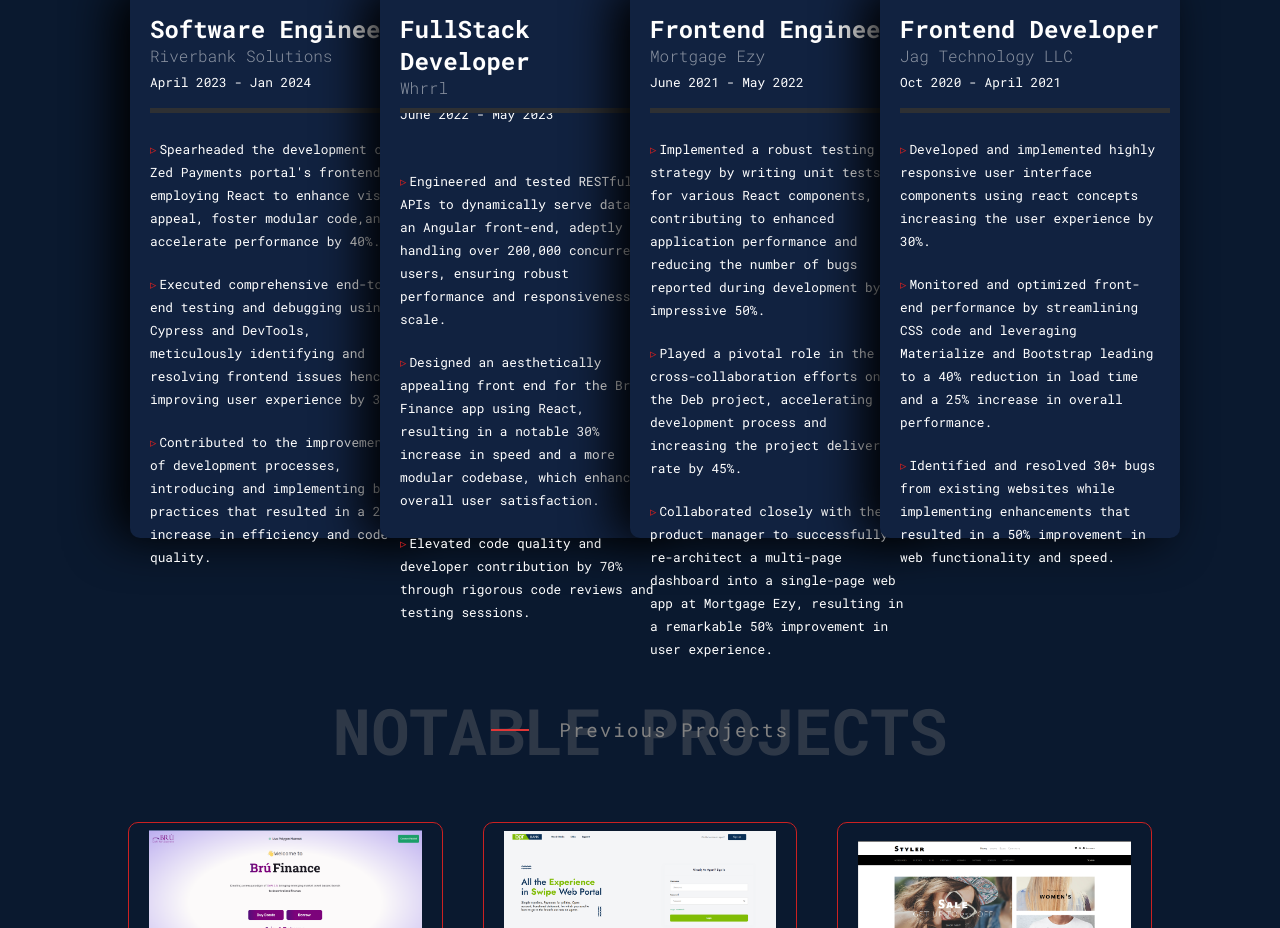
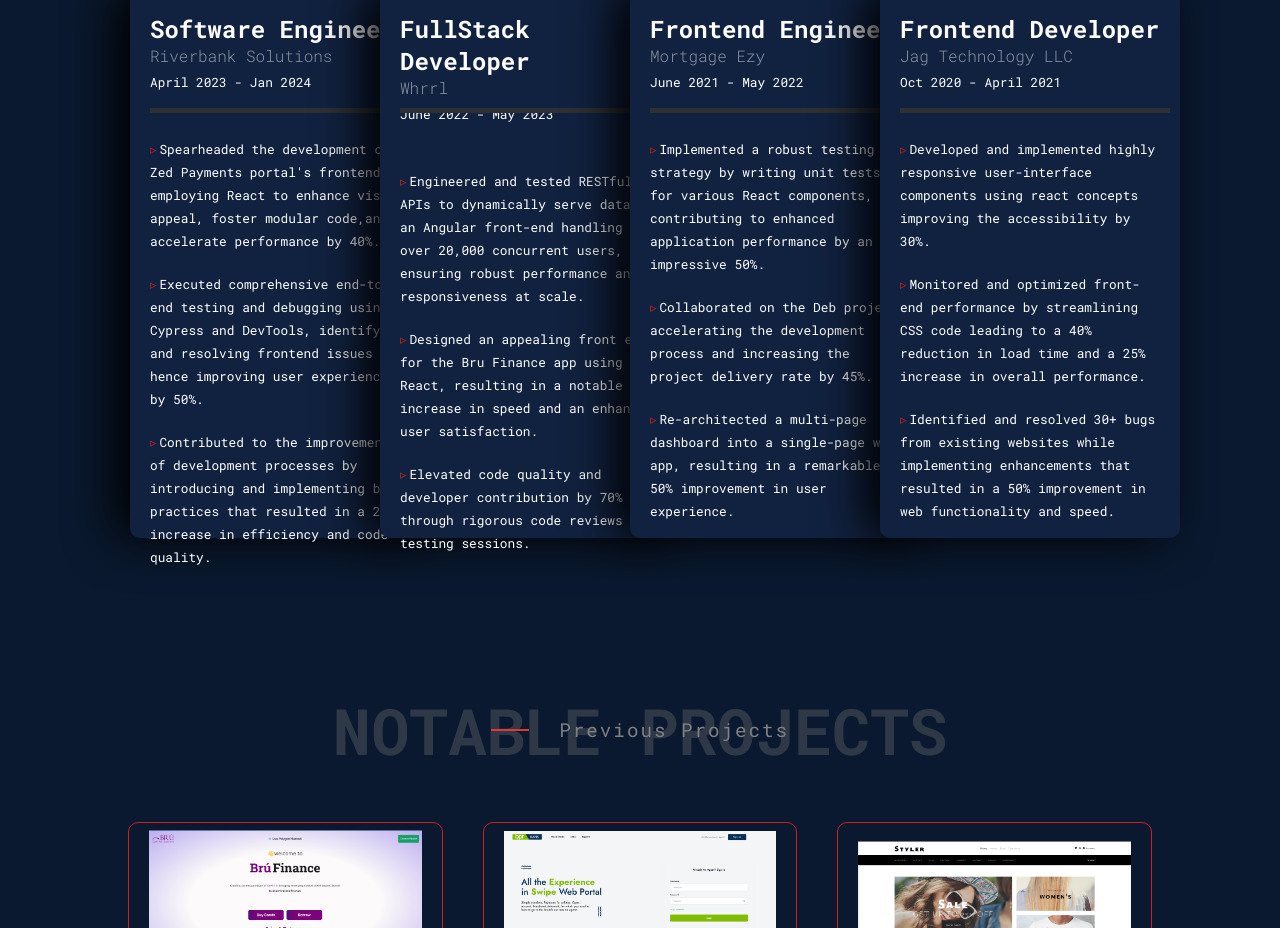
Before and after one commit to Trend20/eomondi.portfolio, a React (Create React App) app: page / in a window 1280 px wide. Shown: the part 1960-2888 px from the top of the page. Built offline with nearby package versions, Linux system fonts and the light colour scheme.

Commit message:
experience fix

```diff
--- a/src/components/experience/Experience.js
+++ b/src/components/experience/Experience.js
@@ -33,19 +33,13 @@ const Experience = () => {
             </div>
             <div className="roles">
               <p>
-                Spearheaded the development of Zed Payments portal's frontend,
-                employing React to enhance visual appeal, foster modular
-                code,and accelerate performance by 40%.
+                Spearheaded the development of Zed Payments portal's frontend, employing React to enhance visual appeal, foster modular code,and accelerate performance by 40%.
               </p>
               <p>
-                Executed comprehensive end-to-end testing and debugging using
-                Cypress and DevTools, meticulously identifying and resolving
-                frontend issues hence improving user experience by 30%.
+                Executed comprehensive end-to-end testing and debugging using Cypress and DevTools, identifying and resolving frontend issues hence improving user experience by 50%.
               </p>
               <p>
-                Contributed to the improvement of development processes,
-                introducing and implementing best practices that resulted in a
-                25% increase in efficiency and code quality.
+                Contributed to the improvement of development processes by introducing and implementing best practices that resulted in a 25% increase in efficiency and code quality.
               </p>
             </div>
           </div>
@@ -59,19 +53,13 @@ const Experience = () => {
             </div>
             <div className="roles">
               <p>
-                Engineered and tested RESTful APIs to dynamically serve data to
-                an Angular front-end, adeptly handling over 200,000 concurrent
-                users, ensuring robust performance and responsiveness at scale.
+                Engineered and tested RESTful APIs to dynamically serve data to an Angular front-end handling over 20,000 concurrent users, ensuring robust performance and responsiveness at scale.
               </p>
               <p>
-                Designed an aesthetically appealing front end for the Bru
-                Finance app using React, resulting in a notable 30% increase in
-                speed and a more modular codebase, which enhanced overall user
-                satisfaction.
+                Designed an appealing front end for the Bru Finance app using React, resulting in a notable 30% increase in speed and an enhanced user satisfaction.
               </p>
               <p>
-                Elevated code quality and developer contribution by 70% through
-                rigorous code reviews and testing sessions.
+                Elevated code quality and developer contribution by 70% through rigorous code reviews and testing sessions.
               </p>
             </div>
           </div>
@@ -85,21 +73,13 @@ const Experience = () => {
             </div>
             <div className="roles">
               <p>
-                Implemented a robust testing strategy by writing unit tests for
-                various React components, contributing to enhanced application
-                performance and reducing the number of bugs reported during
-                development by an impressive 50%.
+                Implemented a robust testing strategy by writing unit tests for various React components, contributing to enhanced application performance by an impressive 50%.
               </p>
               <p>
-                Played a pivotal role in the cross-collaboration efforts on the
-                Deb project, accelerating the development process and increasing
-                the project delivery rate by 45%.
+                Collaborated on the Deb project, accelerating the development process and increasing the project delivery rate by 45%.
               </p>
               <p>
-                Collaborated closely with the product manager to successfully
-                re-architect a multi-page dashboard into a single-page web app
-                at Mortgage Ezy, resulting in a remarkable 50% improvement in
-                user experience.
+                Re-architected a multi-page dashboard into a single-page web app, resulting in a remarkable 50% improvement in user experience.
               </p>
             </div>
           </div>
@@ -113,20 +93,13 @@ const Experience = () => {
             </div>
             <div className="roles">
               <p>
-                Developed and implemented highly responsive user interface
-                components using react concepts increasing the user experience
-                by 30%.
+                Developed and implemented highly responsive user-interface components using react concepts improving the accessibility by 30%.
               </p>
               <p>
-                Monitored and optimized front-end performance by streamlining
-                CSS code and leveraging Materialize and Bootstrap leading to a
-                40% reduction in load time and a 25% increase in overall
-                performance.
+                Monitored and optimized front-end performance by streamlining CSS code leading to a 40% reduction in load time and a 25% increase in overall performance.
               </p>
               <p>
-                Identified and resolved 30+ bugs from existing websites while
-                implementing enhancements that resulted in a 50% improvement in
-                web functionality and speed.
+                Identified and resolved 30+ bugs from existing websites while implementing enhancements that resulted in a 50% improvement in web functionality and speed.
               </p>
             </div>
           </div>
```
